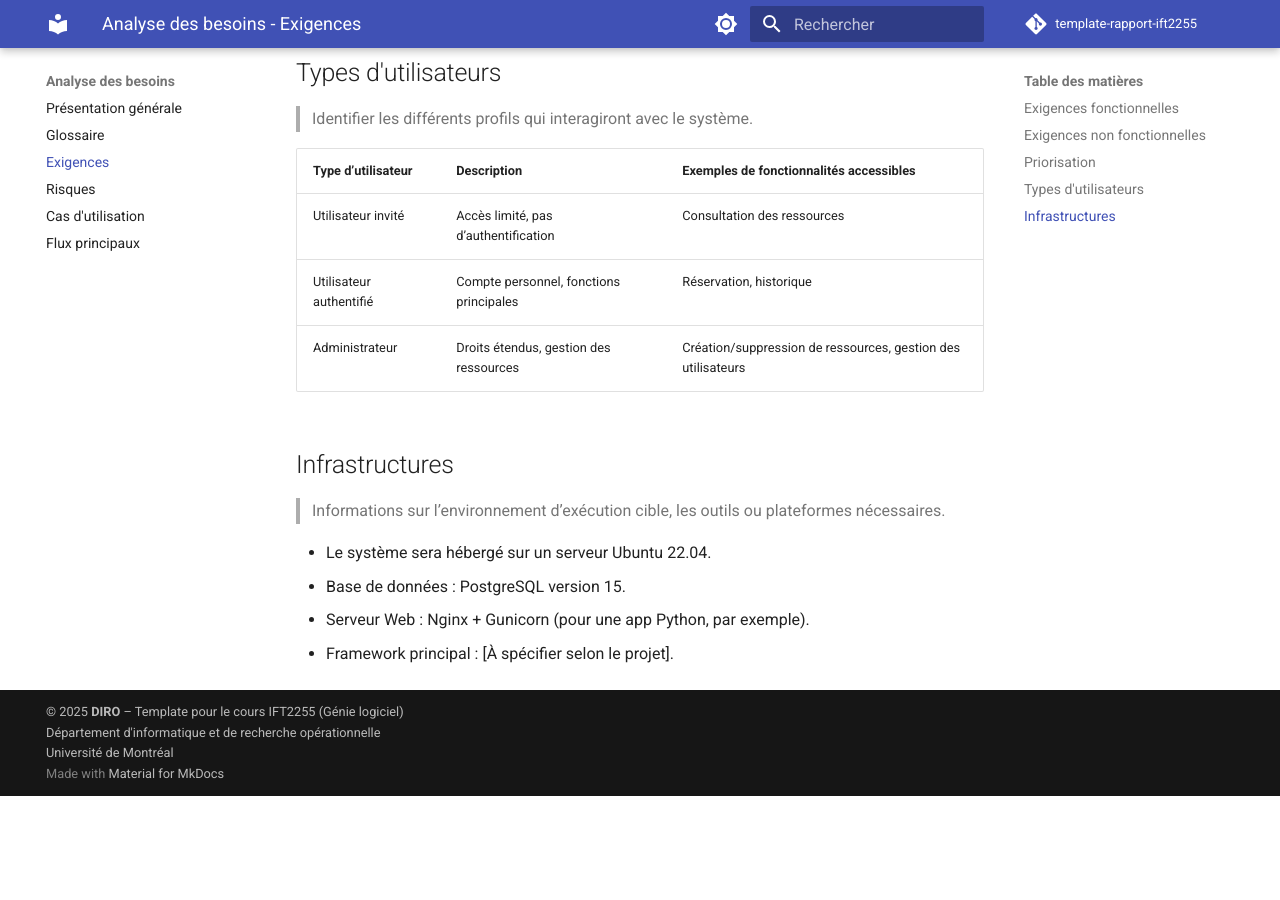
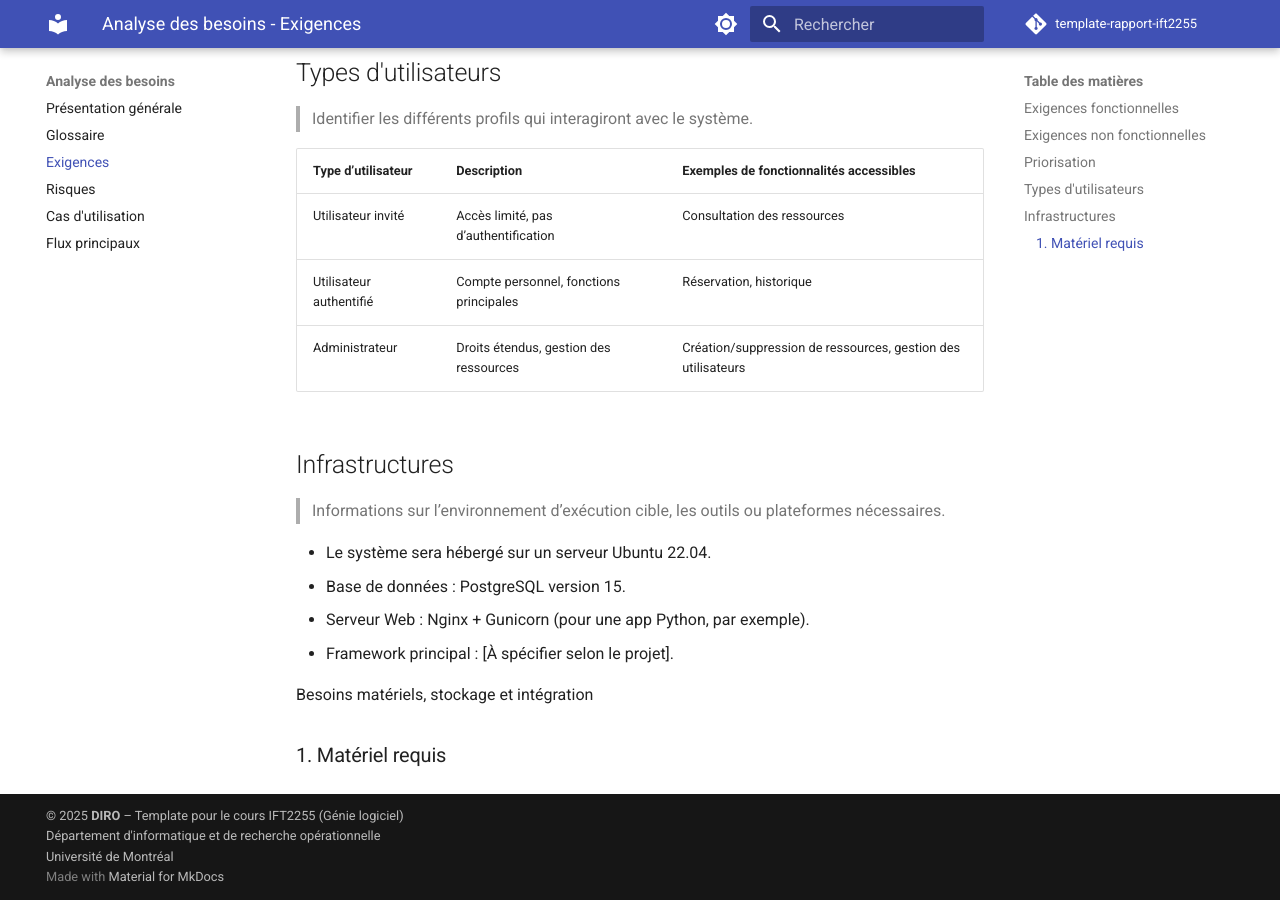
Before and after one commit to jujutheriault/IFT2255_Devoir1, an MkDocs documentation site: the page built from docs/besoins/exigences.md, in a window 1280 px wide and 900 px high, scrolled down 756 px. Built offline with MkDocs 1.6.1 and Material for MkDocs 9.7.7, drawn with Linux system fonts in a browser that asks for light colours; comment, search, counter and statistics services are not loaded; before the commit the page ends 1552 px from its top, so only the background shows below that.

Commit message:
Update exigences.md

```diff
--- a/docs/besoins/exigences.md
+++ b/docs/besoins/exigences.md
@@ -47,4 +47,5 @@ TODO: Identifier les exigences critiques.
 - Serveur Web : Nginx + Gunicorn (pour une app Python, par exemple).
 - Framework principal : [À spécifier selon le projet].
 
-<!-- TODO: Compléter selon le stack technique prévu. -->
+Besoins matériels, stockage et intégration
+### 1. Matériel requis
```
